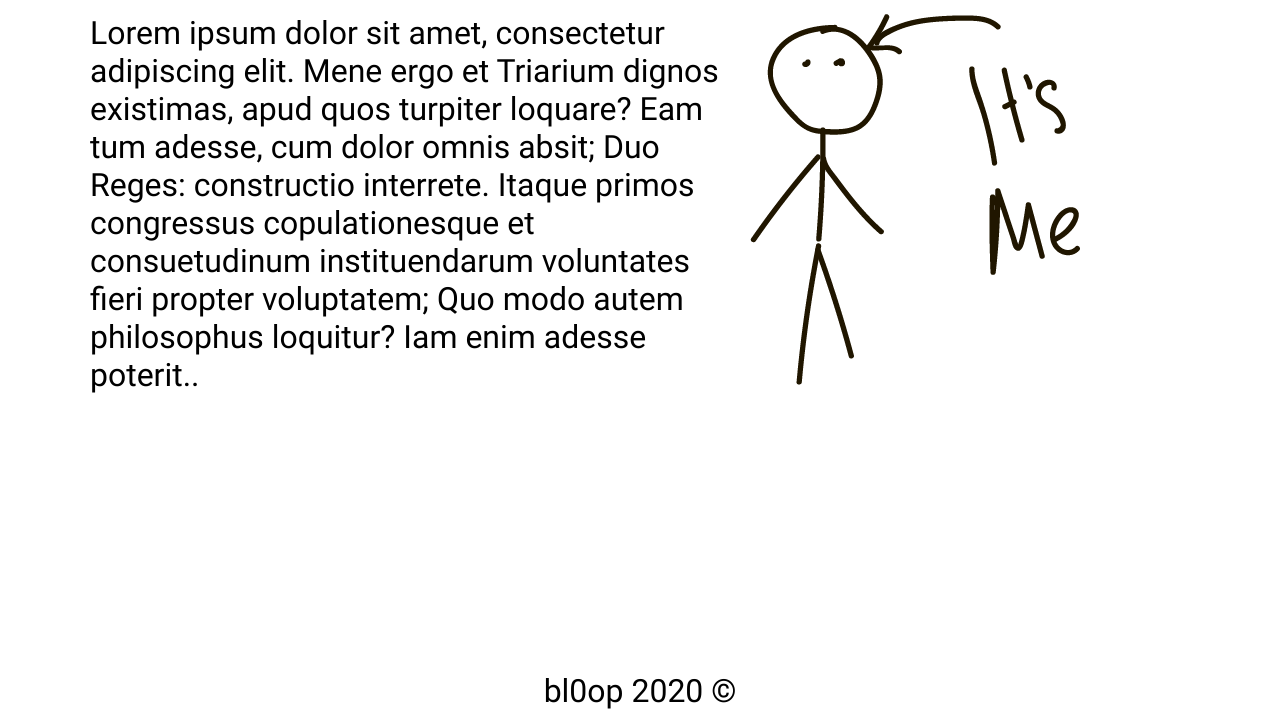
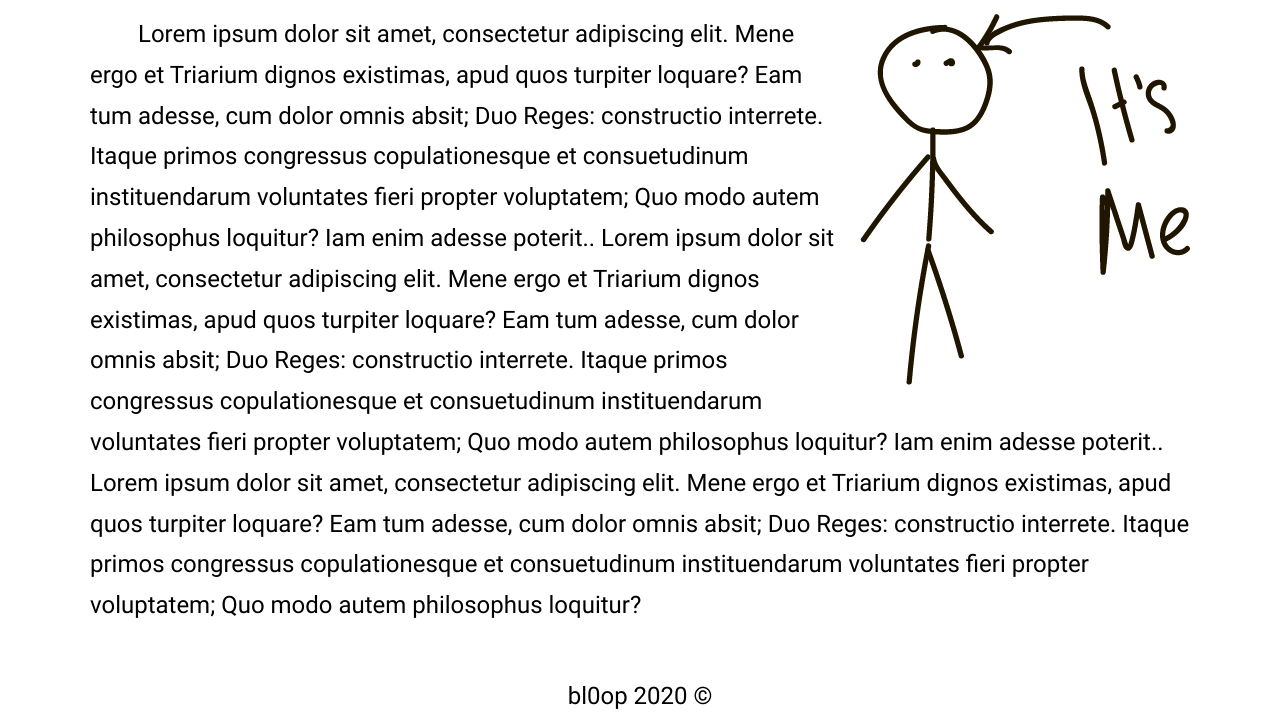
Before and after one commit to YaroslavKalinin/tribute-page, a plain HTML site: page index.html in a window 1280 px wide. Shown: the part 80-800 px from the top of the page. Drawn offline with Linux system fonts and the light colour scheme.

Commit message:
Media block optimized

```diff
--- a/css/style.css
+++ b/css/style.css
@@ -14,7 +14,7 @@
 
 html {
     font-family: 'Roboto';
-    font-size: 32px;
+    font-size: 24px;
 }
 
 body {
@@ -62,11 +62,12 @@ body {
 }
 
 .media-body {
-    width: 60%;
-    float: left;
+    text-indent: 2rem;
+    line-height: 1.7rem;
 }
 
-.media-img {
+.media-img-right {
+    margin-left: 1rem;
     float: right;
 }
 
--- a/index.html
+++ b/index.html
@@ -29,6 +29,7 @@
     <section class="showcase">
         <div class="container">
             <div class="media">
+                <img src="assets/img/me.png" alt="me" class="media-img-right">
                 <article class="media-body">
                     Lorem ipsum dolor sit amet,
                     consectetur adipiscing elit.
@@ -40,8 +41,26 @@
                     instituendarum voluntates fieri propter voluptatem;
                     Quo modo autem philosophus loquitur?
                      Iam enim adesse poterit..
+                    Lorem ipsum dolor sit amet,
+                    consectetur adipiscing elit.
+                    Mene ergo et Triarium dignos existimas,
+                    apud quos turpiter loquare? Eam tum adesse,
+                    cum dolor omnis absit; Duo Reges:
+                    constructio interrete. Itaque primos
+                    congressus copulationesque et consuetudinum
+                    instituendarum voluntates fieri propter voluptatem;
+                    Quo modo autem philosophus loquitur?
+                     Iam enim adesse poterit..
+                    Lorem ipsum dolor sit amet,
+                    consectetur adipiscing elit.
+                    Mene ergo et Triarium dignos existimas,
+                    apud quos turpiter loquare? Eam tum adesse,
+                    cum dolor omnis absit; Duo Reges:
+                    constructio interrete. Itaque primos
+                    congressus copulationesque et consuetudinum
+                    instituendarum voluntates fieri propter voluptatem;
+                    Quo modo autem philosophus loquitur?
                 </article>
-                <img src="assets/img/me.png" alt="me">
             </div>
         </div>
     </section>
```
